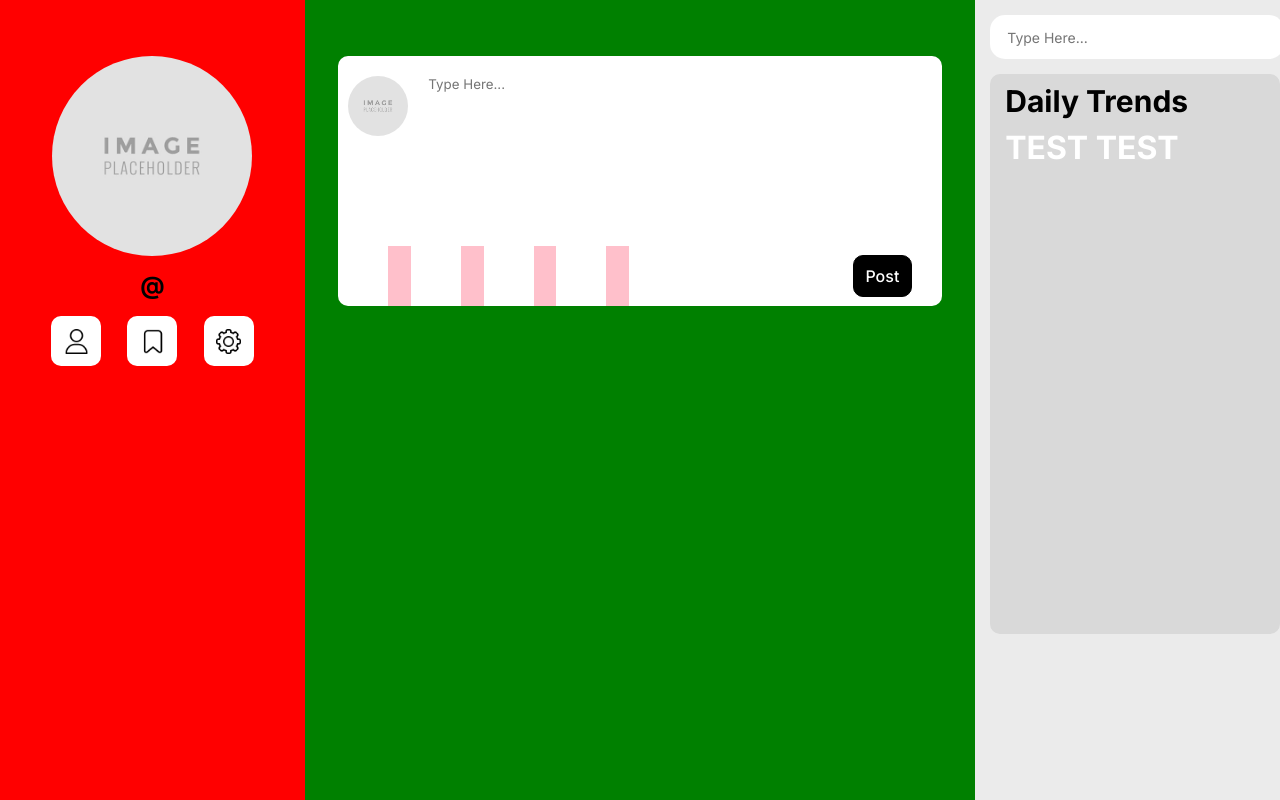
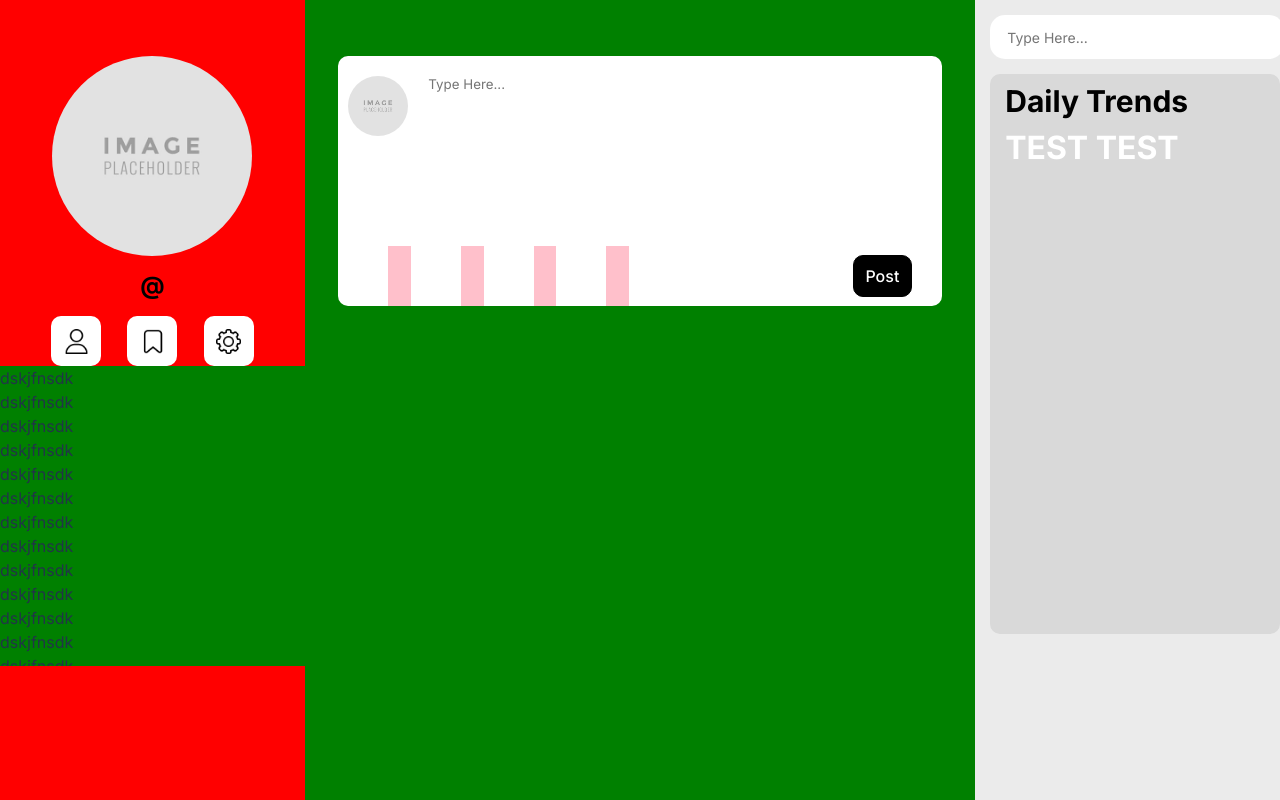
Before and after one commit to DylanBackus/SocialMedia, a React (Vite) app: page / in a window 1280 px wide. Built offline with nearby package versions, Linux system fonts and the light colour scheme; no server answers; the database is empty.

Commit message:
today's last push

```diff
--- a/src/HomeLeftSideComponent.jsx
+++ b/src/HomeLeftSideComponent.jsx
@@ -1,6 +1,6 @@
 import React, { useEffect } from "react";
 import db from './firebase/FirebaseConfig'
-import { doc, getDocFromCache, getDoc } from "firebase/firestore";
+import { doc, getDoc } from "firebase/firestore";
 import { useState } from "react";
 
 const HomeLeftSideComponent = () => {
@@ -20,9 +20,9 @@ const HomeLeftSideComponent = () => {
       console.log("empty");
     }
   }
-  useEffect(() => {
-    getData();
-  },[]);
+ useEffect(() => {
+   getData();
+ },[]);
 
     return (
         <>
@@ -46,6 +46,25 @@ const HomeLeftSideComponent = () => {
                     </div>
                   </div>
                   <div className="friends-area-home">
+                  <p>dskjfnsdk</p>
+                  <p>dskjfnsdk</p>
+                  <p>dskjfnsdk</p>
+                  <p>dskjfnsdk</p>
+                  <p>dskjfnsdk</p>
+                  <p>dskjfnsdk</p>
+                  <p>dskjfnsdk</p>
+                  <p>dskjfnsdk</p>
+                  <p>dskjfnsdk</p>
+                  <p>dskjfnsdk</p>
+                  <p>dskjfnsdk</p>
+                  <p>dskjfnsdk</p>
+                  <p>dskjfnsdk</p>
+                  <p>dskjfnsdk</p>
+                  <p>dskjfnsdk</p>
+                  <p>dskjfnsdk</p>
+                  <p>dskjfnsdk</p>
+                  <p>dskjfnsdk</p>
+                X``
 
                   </div>
                 </div>
--- a/src/css/home.css
+++ b/src/css/home.css
@@ -159,7 +159,10 @@
 .friends-area-home{
     background-color: green;
     width: 100%;
-    height: 100%;
+    height: 300px;
+    align-self: flex-end;
+    overflow-y: scroll;
+    overflow-x: hidden;
 }
 
 /*RIGHT SIDE */
```
